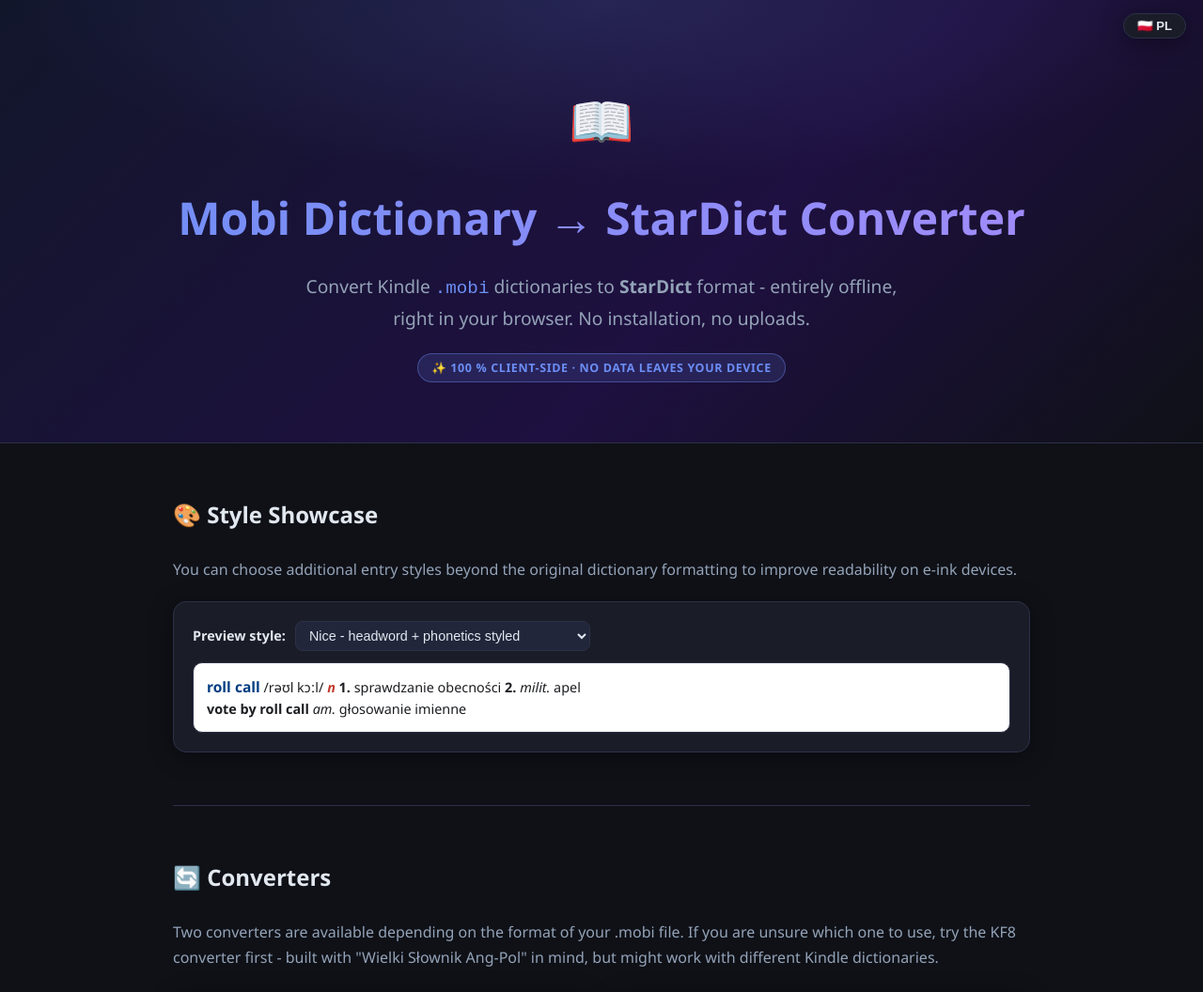
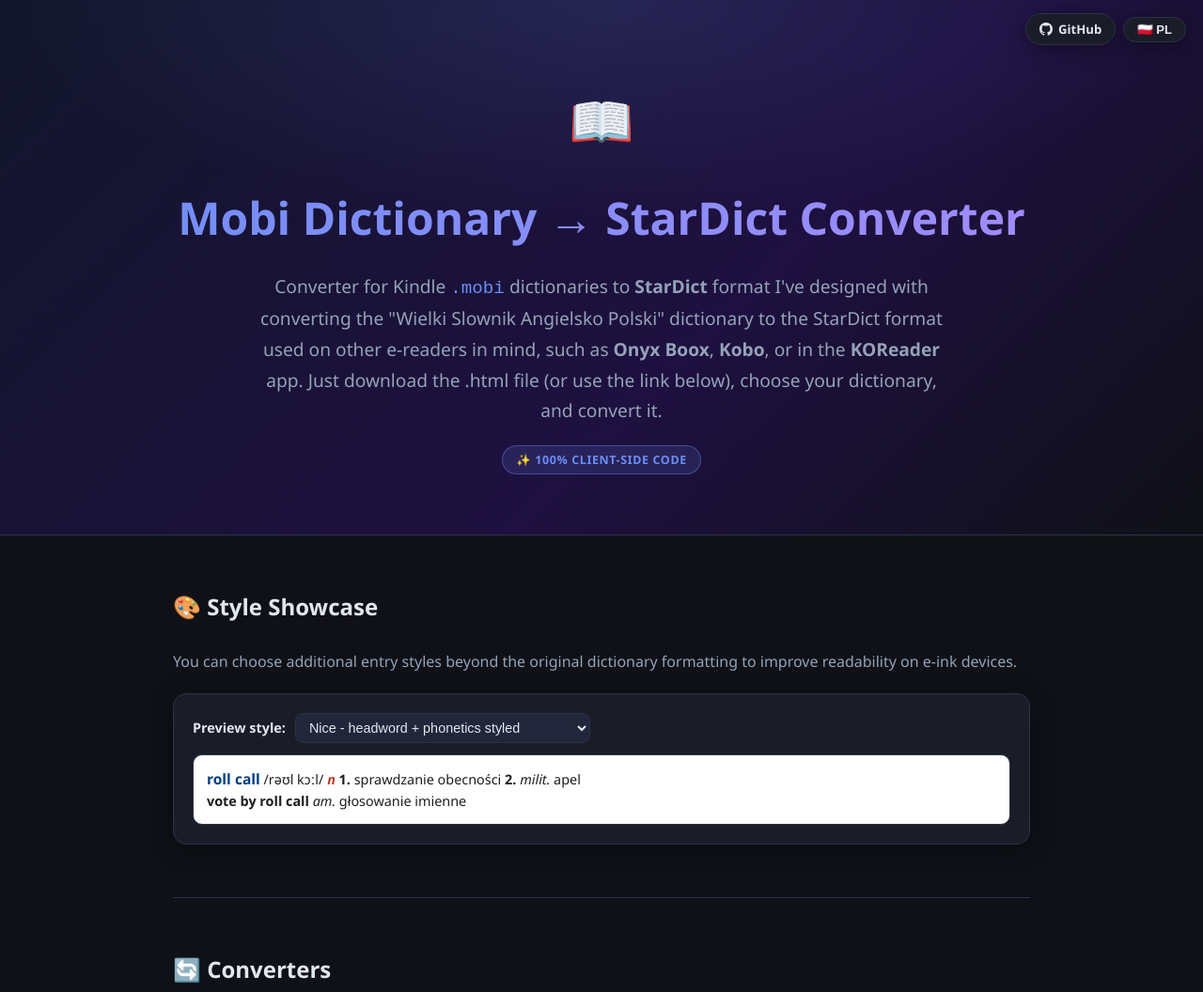
Before and after one commit to Random90/mobiDictToStarDictConverter, a plain HTML site: page index.html in a window 1280 px wide. Shown: the top 1056 px of the page at 94% size. Drawn offline with Linux system fonts and the light colour scheme.

Commit message:
updates page content and readme, improved translations

```diff
--- a/index.html
+++ b/index.html
@@ -31,10 +31,16 @@
     }
 
     /* ── LANG TOGGLE ── */
-    #langToggle {
+    .floating-controls {
       position: fixed;
-      top: 14px; right: 18px;
+      top: 14px;
+      right: 18px;
       z-index: 9999;
+      display: flex;
+      align-items: center;
+      gap: 8px;
+    }
+    .floating-btn {
       background: var(--surface);
       border: 1px solid var(--border);
       color: var(--text);
@@ -42,11 +48,23 @@
       padding: 5px 14px;
       font-size: 0.82rem;
       font-weight: 700;
-      cursor: pointer;
       transition: border-color 0.2s, color 0.2s;
       box-shadow: var(--shadow);
+      text-decoration: none;
+      display: inline-flex;
+      align-items: center;
+      gap: 6px;
     }
-    #langToggle:hover { border-color: var(--accent); color: var(--accent); }
+    .floating-btn:hover { border-color: var(--accent); color: var(--accent); }
+
+    #langToggle {
+      cursor: pointer;
+    }
+
+    #githubFloat svg {
+      width: 14px;
+      height: 14px;
+    }
 
     /* ── HERO ── */
     .hero {
@@ -77,7 +95,7 @@
     .hero p {
       font-size: clamp(1rem, 2.5vw, 1.2rem);
       color: var(--muted);
-      max-width: 640px;
+      max-width: 60%;
       margin: 0 auto 12px;
     }
     .badge {
@@ -300,7 +318,21 @@
 </div>
 </noscript>
 
-<button id="langToggle" onclick="toggleLang()" title="Switch language / Zmień język">🇵🇱 PL</button>
+<div class="floating-controls">
+  <a
+    id="githubFloat"
+    class="floating-btn"
+    href="https://github.com/random90/mobiDictToStarDictConverter"
+    target="_blank"
+    rel="noopener"
+    title="Open GitHub repository"
+    aria-label="Open GitHub repository"
+  >
+    <svg viewBox="0 0 24 24" fill="currentColor" aria-hidden="true"><path d="M12 0C5.37 0 0 5.37 0 12c0 5.3 3.438 9.8 8.205 11.385.6.113.82-.258.82-.577 0-.285-.01-1.04-.015-2.04-3.338.724-4.042-1.61-4.042-1.61-.546-1.385-1.335-1.755-1.335-1.755-1.087-.744.084-.729.084-.729 1.205.084 1.838 1.236 1.838 1.236 1.07 1.835 2.809 1.305 3.495.998.108-.776.417-1.305.76-1.605-2.665-.3-5.466-1.332-5.466-5.93 0-1.31.465-2.38 1.235-3.22-.135-.303-.54-1.523.105-3.176 0 0 1.005-.322 3.3 1.23.96-.267 1.98-.399 3-.405 1.02.006 2.04.138 3 .405 2.28-1.552 3.285-1.23 3.285-1.23.645 1.653.24 2.873.12 3.176.765.84 1.23 1.91 1.23 3.22 0 4.61-2.805 5.625-5.475 5.92.42.36.81 1.096.81 2.22 0 1.606-.015 2.896-.015 3.286 0 .315.21.69.825.57C20.565 21.795 24 17.295 24 12c0-6.63-5.37-12-12-12z"/></svg>
+    <span>GitHub</span>
+  </a>
+  <button id="langToggle" class="floating-btn" onclick="toggleLang()" title="Switch language / Zmień język">🇵🇱 PL</button>
+</div>
 
 <!-- HERO -->
 <header class="hero">
@@ -544,17 +576,17 @@
 const I18N = {
   en: {
     'hero.title':    'Mobi Dictionary → StarDict Converter',
-    'hero.desc':     'Convert Kindle <code style="font-family:monospace;color:var(--accent)">.mobi</code> dictionaries to <strong>StarDict</strong> format - entirely offline, right in your browser. No installation, no uploads.',
-    'hero.badge':    '✨ 100 % client-side · No data leaves your device',
+    'hero.desc':     'Converter for Kindle <code style="font-family:monospace;color:var(--accent)">.mobi</code> dictionaries to <strong>StarDict</strong> format I\'ve designed with converting the "Wielki Slownik Angielsko Polski" dictionary to the StarDict format used on other e-readers in mind, such as <strong>Onyx Boox</strong>, <strong>Kobo</strong>, or in the <strong>KOReader</strong> app. Just download the .html file (or use the link below), choose your dictionary, and convert it.',
+    'hero.badge':    '✨ 100% client-side code',
     'conv.heading':  '🔄 Converters',
-    'conv.desc':     'Two converters are available depending on the format of your .mobi file. If you are unsure which one to use, try the KF8 converter first - built with "Wielki Słownik Ang-Pol" in mind, but might work with different Kindle dictionaries.',
+    'conv.desc':     'Two converters are available depending on the .mobi file format. If you are not sure which one to choose, start with the KF8 converter or use the version tester below. The converters may work with other dictionaries, but I tested them only with "Wielki Slownik Angielsko Polski".',
     'kf8.tag':       'KF8 · Newer editions',
     'kf8.title':     'KF8 / Huff Converter',
-    'kf8.desc':      'For dictionaries in the modern KF8 format using HUFF/CDIC compression. Works with 2026 and recent editions.',
+    'kf8.desc':      'For dictionaries in the modern KF8 format with HUFF/CDIC compression. Works with the 2023 edition and newer ones (including the April 2026 update), released outside the Amazon store.',
     'kf8.btn':       'Open Converter →',
     'palm.tag':      'Mobi 7 · Older editions',
     'palm.title':    'PalmDoc Converter',
-    'palm.desc':     'For older Mobi 7 dictionaries that use PalmDoc compression. Works with the 2014 edition and some earlier updates.',
+    'palm.desc':     'For older Mobi 7 dictionaries with PalmDoc compression. Works with the 2014 edition and newer updates that were available in the Amazon store.',
     'palm.btn':      'Open Converter →',
     'theme.heading': '🎨 Style Showcase',
     'theme.desc':    'You can choose additional entry styles beyond the original dictionary formatting to improve readability on e-ink devices.',
@@ -565,47 +597,47 @@
     'theme.rich':    'Rich Color - full color-coded sections',
     'how.heading':   '🚀 How to use',
     's1.title':      'Pick the right converter',
-    's1.desc':       'Choose KF8 for newer editions or PalmDoc for older ones. When in doubt, start with KF8.',
+    's1.desc':       'Choose KF8 for newer editions or PalmDoc for older ones. If you are unsure, start with KF8 or use the version tester below.',
     's2.title':      'Open the converter & select your file',
-    's2.desc':       'Click <em>Open Converter</em>, then pick your purchased <code>.mobi</code> dictionary file from your device.',
+    's2.desc':       'Click <em>Open Converter</em>, then choose your purchased <code>.mobi</code> dictionary file from your device.',
     's3.title':      'Choose entry style & convert',
-    's3.desc':       'Select the StarDict entry style that you like and click <strong>Convert / Begin</strong>.',
+    's3.desc':       'Choose the StarDict entry style you prefer and click <strong>Start conversion</strong>.',
     's4.title':      'Download & install',
-    's4.desc':       'Download each generated file, place them together in a new folder inside <code>/dict</code> on your e-reader (on Onyx Boox, might differ on other readers).',
+    's4.desc':       'Download the generated files and place them together in a new folder inside <code>/dict</code> on your e-reader (on Onyx Boox; it may differ on other readers).',
     'tools.heading': '🧰 Additional tools',
-    'tools.desc':    'Helper tools for inspecting and validating <code>.mobi</code> and converted StarDict files. Useful for debugging or just understanding the file structures.',
+    'tools.desc':    'Helper tools for inspecting and validating <code>.mobi</code> files and converted StarDict dictionaries. Useful for debugging and understanding file structure.',
     'vt.title':      'Version Tester',
-    'vt.desc':       'Detect the format and version of a .mobi file and view its internal metadata.',
+    'vt.desc':       'Detect the format and version of a .mobi file and display its internal metadata.',
     'tool.link':     'Open tool →',
     'mr.kf8.title':  'Mobi Reader - KF8',
     'mr.kf8.desc':   'Browse the contents of a KF8 .mobi file. Shows raw HTML and rendered view side by side.',
     'mr.palm.title': 'Mobi Reader - PalmDoc',
-    'mr.palm.desc':  'Same reader for older PalmDoc .mobi files. Inspect entries and internal structure.',
+    'mr.palm.desc':  'The same reader for older PalmDoc .mobi files. Inspect entries and internal structure.',
     'sd.title':      'StarDict Validator',
-    'sd.desc':       'Load converted StarDict files, search entries and validate the conversion result with a side-by-side view.',
+    'sd.desc':       'Load converted StarDict files, search entries, and verify the conversion result.',
     'about.heading': '💡 About the project',
-    'about.p1':      'The main motivation behind this project is to make the excellent <strong>Wielki Słownik Angielsko-Polski</strong> - a Kindle-only Polish–English dictionary - available on other e-readers like <strong>Onyx Boox</strong> that support the StarDict format.',
-    'about.p2':      'The decompression algorithm is inspired by <a style="color:var(--accent);text-decoration:none;" href="https://github.com/kevinhendricks/KindleUnpack">KindleUnpack</a> and ported to JavaScript to run entirely in the browser - no server, no Python, no dependencies.',
-    'about.p3':      'The repository contains only the conversion tool. The dictionary itself must be <strong>purchased separately</strong>. This project does not distribute or circumvent any DRM - it only reads the content you already own.',
+    'about.p1':      'The main motivation for this project was to build a simple tool I would use once for myself, then delete and forget. But I decided to have some fun, quickly build a page, and share it on GitHub. The goal is to make the excellent <strong>Wielki Slownik Angielsko-Polski</strong>, available only on Kindle and PocketBook, usable on other e-readers as well, such as <strong>Onyx Boox</strong>, <strong>Kobo</strong>, or in the <strong>KOReader</strong> app, all of which support the StarDict format.',
+    'about.p2':      'The decompression algorithm is inspired by <a style="color:var(--accent);text-decoration:none;" href="https://github.com/kevinhendricks/KindleUnpack">KindleUnpack</a> and ported to JavaScript so it can run in a browser, including when opening the HTML file offline.',
+    'about.p3':      'The repository contains only conversion tools. The dictionary must be <strong>purchased separately</strong>. This project does not distribute or bypass any DRM protections - it only reads content you legally own.',
     'about.btn':     'View on GitHub',
     'disc.heading':  '⚠️ Disclaimer',
-    'disc.p1':       '⚠️ <strong>No DRM removal is involved.</strong> This tool only reads and converts content from files you legally own.',
-    'disc.p2':       'This project is provided "as is" without any warranties. The conversion may not be perfect and may result in some loss of formatting. It is not intended for commercial use. Use at your own risk.',
-    'footer.text':   'Made with 🥤 &amp; LLMs · <a href="https://github.com/random90/mobiDictToStarDictConverter" target="_blank" rel="noopener">GitHub Repository</a>',
+    'disc.p1':       '⚠️ <strong>No DRM removal.</strong> The tool reads and converts only content from files you legally own.',
+    'disc.p2':       'This project is provided "as is" without any warranties. Conversion may not be perfect and may result in some loss of formatting. It is not intended for commercial use. You use it at your own risk.',
+    'footer.text':   'Made with 🥤 · <a href="https://github.com/random90/mobiDictToStarDictConverter" target="_blank" rel="noopener">GitHub Repository</a>',
   },
   pl: {
     'hero.title':    'Konwerter słowników Mobi → StarDict',
-    'hero.desc':     'Konwertuj słowniki Kindle <code style="font-family:monospace;color:var(--accent)">.mobi</code> do formatu <strong>StarDict</strong> - w całości offline, bezpośrednio w przeglądarce. Bez instalacji, bez wysyłania plików.',
-    'hero.badge':    '✨ 100% po stronie klienta · Żadne dane nie opuszczają Twojego urządzenia',
+    'hero.desc':     'Konwerter dla słowników Kindle <code style="font-family:monospace;color:var(--accent)">.mobi</code> do formatu <strong>StarDict</strong>, który zaprojektowałem z myślą o przekonwertowaniu „Wielkiego Słownika Angielsko Polskiego” do formatu StarDict używanego na innych czytnikach, takich jak <strong>Onyx Boox</strong>, <strong>Kobo</strong> czy w aplikacji <strong>KOReader</strong>.  Wystarczy pobrać plik .html (lub użyć linka poniżej), wybrać swój słownik i przekonwertować. ',
+    'hero.badge':    '✨ Kod 100% działający po stronie użytkownika',
     'conv.heading':  '🔄 Konwertery',
-    'conv.desc':     'Dostępne są dwa konwertery w zależności od formatu pliku .mobi. Jeśli nie wiesz, który wybrać, zacznij od konwertera KF8 - zbudowany z myślą o Wielkim Słowniku Ang-Pol, ale może zadziałać z innymi słownikami Kindle.',
+    'conv.desc':     'Dostępne są dwa konwertery w zależności od formatu pliku .mobi. Jeśli nie wiesz, który wybrać, zacznij od konwertera KF8 lub użyj testera wersji poniżej. Konwertery mogą zadziałać z innymi słownikami, ale testowałem je tylko z „Wielkim Słownikiem Angielsko Polskim”.',
     'kf8.tag':       'KF8 · Nowsze wydania',
     'kf8.title':     'Konwerter KF8 / Huff',
-    'kf8.desc':      'Dla słowników w nowoczesnym formacie KF8 z kompresją HUFF/CDIC. Działa z wydaniem 2026 i nowszymi.',
+    'kf8.desc':      'Dla słowników w nowoczesnym formacie KF8 z kompresją HUFF/CDIC. Działa z wydaniem 2023 i nowszymi (również ta z kwietnia 2026), które były wydane już poza sklepem Amazon.',
     'kf8.btn':       'Otwórz konwerter →',
     'palm.tag':      'Mobi 7 · Starsze wydania',
     'palm.title':    'Konwerter PalmDoc',
-    'palm.desc':     'Dla starszych słowników Mobi 7 z kompresją PalmDoc. Działa z wydaniem 2014 i wcześniejszymi aktualizacjami.',
+    'palm.desc':     'Dla starszych słowników Mobi 7 z kompresją PalmDoc. Działa z wydaniem 2014 i nowszymi aktualizacjami, które były dostępne w sklepie Amazon.',
     'palm.btn':      'Otwórz konwerter →',
     'theme.heading': '🎨 Podgląd stylów',
     'theme.desc':    'Możesz wybrać dodatkowe style wpisów poza oryginalnym formatowaniem słownika, aby poprawić czytelność na urządzeniach e-ink.',
@@ -616,11 +648,11 @@
     'theme.rich':    'Kolorowy - pełne kolorowanie sekcji',
     'how.heading':   '🚀 Jak używać',
     's1.title':      'Wybierz odpowiedni konwerter',
-    's1.desc':       'Wybierz KF8 dla nowszych wydań lub PalmDoc dla starszych. W razie wątpliwości zacznij od KF8.',
+    's1.desc':       'Wybierz KF8 dla nowszych wydań lub PalmDoc dla starszych. W razie wątpliwości zacznij od KF8 lub użyj testera wersji poniżej.',
     's2.title':      'Otwórz konwerter i wybierz plik',
     's2.desc':       'Kliknij <em>Otwórz konwerter</em>, następnie wybierz zakupiony plik słownika <code>.mobi</code> ze swojego urządzenia.',
     's3.title':      'Wybierz styl wpisów i konwertuj',
-    's3.desc':       'Wybierz styl wpisów StarDict który ci odpowiada i kliknij <strong>Konwertuj / Rozpocznij</strong>.',
+    's3.desc':       'Wybierz styl wpisów StarDict który ci odpowiada i kliknij <strong>Rozpocznij konwersję</strong>.',
     's4.title':      'Pobierz i zainstaluj',
     's4.desc':       'Pobierz wygenerowane pliki, umieść je razem w nowym folderze wewnątrz <code>/dict</code> na czytniku (na Onyx Boox, na innych czytnikach może być inaczej).',
     'tools.heading': '🧰 Dodatkowe narzędzia',
@@ -635,9 +667,9 @@
     'sd.title':      'Walidator StarDict',
     'sd.desc':       'Wczytaj skonwertowane pliki StarDict, przeszukuj wpisy i weryfikuj wynik konwersji.',
     'about.heading': '💡 O projekcie',
-    'about.p1':      'Główną motywacją projektu jest umożliwienie korzystania z doskonałego <strong>Wielkiego Słownika Angielsko-Polskiego</strong> - słownika dostępnego wyłącznie na Kindle - na innych czytnikach, takich jak <strong>Onyx Boox</strong>, obsługujących format StarDict.',
-    'about.p2':      'Algorytm dekompresji inspirowany jest projektem <a style="color:var(--accent);text-decoration:none;" href="https://github.com/kevinhendricks/KindleUnpack">KindleUnpack</a>i przeportowany do JavaScript, aby działał w przeglądarce - bez serwera, bez Pythona, bez zewnętrznych zależności.',
-    'about.p3':      'Repozytorium zawiera tylko narzędzie do konwersji. Słownik należy <strong>zakupić osobno</strong>. Projekt nie dystrybuuje ani nie obchodzi żadnych zabezpieczeń DRM - odczytuje wyłącznie treści, które legalnie posiadasz.',
+    'about.p1':      'Główną motywacją projektu było zbudowanie prostego narzędzia, którego użyję raz sam dla siebie, usunę i zapomnę. Postanowiłem z czasem się jednak się trochę pobawić, stworzyć na szybko stronę i udostępnić kod na github. Celem jest umożliwienie korzystania z doskonałego <strong>Wielkiego Słownika Angielsko-Polskiego</strong> dostępnego wyłącznie na Kindle i PocketBook, również na innych czytnikach, takich jak <strong>Onyx Boox</strong>, <strong>Kobo</strong> czy w aplikacji <strong>KOReader</strong>, obsługujących format StarDict.',
+    'about.p2':      'Algorytm dekompresji inspirowany jest projektem <a style="color:var(--accent);text-decoration:none;" href="https://github.com/kevinhendricks/KindleUnpack">KindleUnpack</a> i przeportowany do JavaScript, aby działał w przeglądarce, również po otwarciu pliku HTML bez dostępu do sieci.',
+    'about.p3':      'Repozytorium zawiera tylko narzędzia do konwersji. Słownik należy <strong>zakupić osobno</strong>. Projekt nie dystrybuuje ani nie obchodzi żadnych zabezpieczeń DRM - odczytuje wyłącznie treści, które legalnie posiadasz.',
     'about.btn':     'Zobacz na GitHub',
     'disc.heading':  '⚠️ Zastrzeżenie',
     'disc.p1':       '⚠️ <strong>Brak usuwania DRM.</strong> Narzędzie odczytuje i konwertuje tylko treści z plików, które legalnie posiadasz.',
```
Also changed, not shown: Tools/versionTester.html (+0 -7 lines), mobiKF8HuffConverter.html (+5 -5 lines), src/mobiKF8HuffConverter.template.html (+5 -5 lines), README.md.
